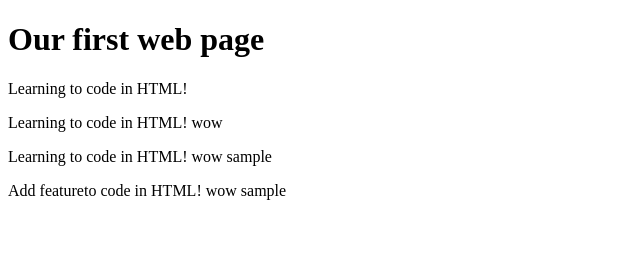
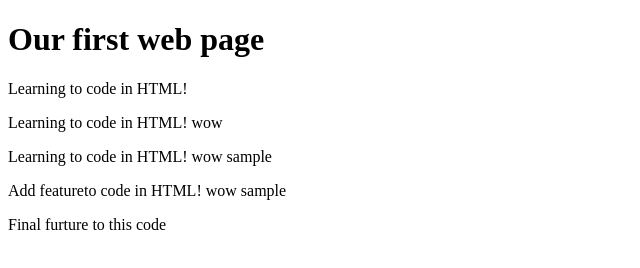
Before and after one commit to rmuralidharr/DIS, a plain HTML site: page VS/index.html in a window 1280 px wide. Shown: the whole page, without its empty margins (0-640 px from the left). Drawn offline with Linux system fonts and the light colour scheme.

Commit message:
5th & master

```diff
--- a/VS/index.html
+++ b/VS/index.html
@@ -7,5 +7,6 @@
         <p>Learning to code in HTML! wow</p>
         <p>Learning to code in HTML! wow sample</p>
         <p>Add featureto code in HTML! wow sample</p>
+        <p>Final furture to this code</p>
     </body>
 </html>
```
